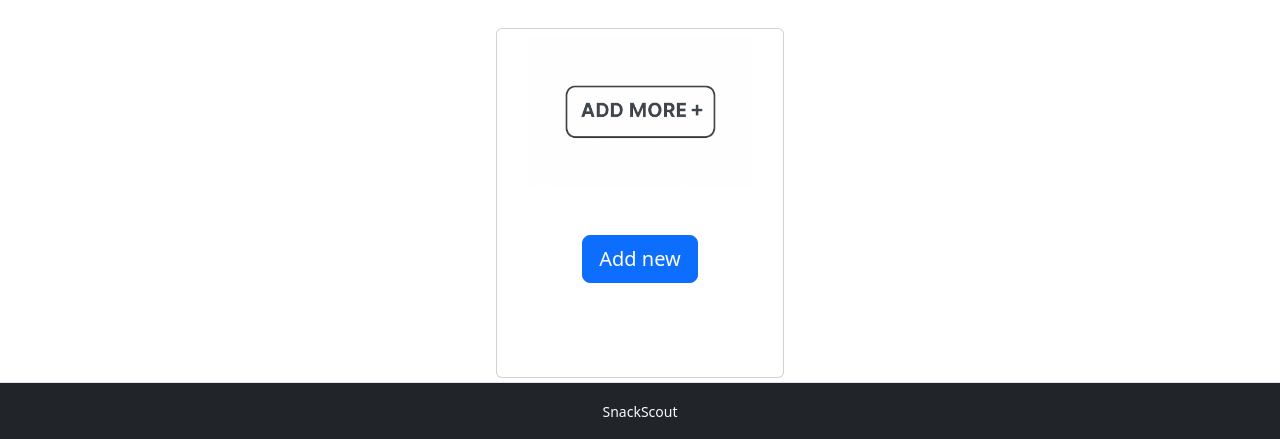
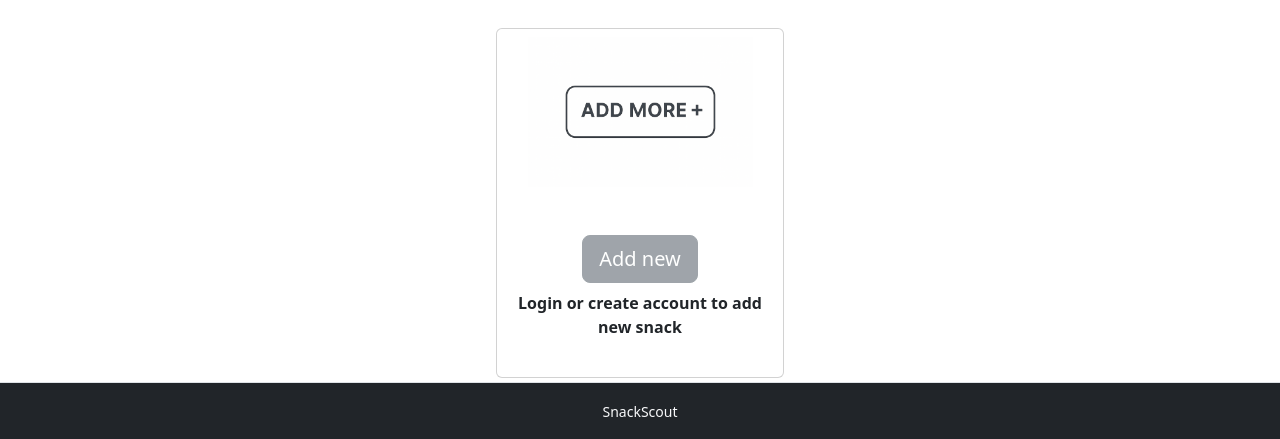
Before and after one commit to RudiSch79/Webdesign-adrian-rudi, a PHP site: page /snacks.php in a window 1280 px wide. Shown: the part 773-1212 px from the top of the page. Run offline with PHP 8.4, Linux system fonts and the light colour scheme.

Commit message:
snacks können nur hinzugefügt werden wenn angemeldet

```diff
--- a/data/reviews.php
+++ b/data/reviews.php
@@ -2,7 +2,7 @@
 return array (
   0 =>
   array (
-    'snackID' => 1,
+    'snackID' => -1,
     'user' => 'admin',
     'title' => 'Top preview example',
     'text' => 'Lorem ipsum dolor sit amet consectetur adipisicing elit. Deserunt eos, explicabo molestias expedita eum inventore nulla quidem id, labore laudantium accusantium. Voluptatum error quo porro obcaecati inventore magni necessitatibus in.',
--- a/include/snackCardAddNew.php
+++ b/include/snackCardAddNew.php
@@ -2,7 +2,16 @@
   <a href="/Webdesign-adrian-rudi/addSnack.php">
     <img src="/Webdesign-adrian-rudi/data/images/addMore.png" class="card-img-top img-fluid" style="height:150px; object-fit:contain;" alt="...">
   </a>
-  <div class="d-flex justify-content-center align-items-center mt-5">
-    <a href="/Webdesign-adrian-rudi/addSnack.php" class="btn btn-lg btn-primary">Add new</a>
-  </div>
+  <?php if (isset($_SESSION['user'])): ?>
+      <div class="d-flex justify-content-center mt-5">
+          <a href="/Webdesign-adrian-rudi/addSnack.php" class="btn btn-lg btn-primary">Add new</a>
+      </div>
+      <?php else: ?>
+        <div class="d-flex flex-column justify-content-center align-items-center mt-5">
+            <a href="/Webdesign-adrian-rudi/addSnack.php" class="btn btn-lg btn-secondary disabled mb-2">
+                Add new
+            </a>
+            <p class="fw-bold text-center mx-2">Login or create account to add new snack</p>
+        </div>
+      <?php endif; ?>
 </div>
```
